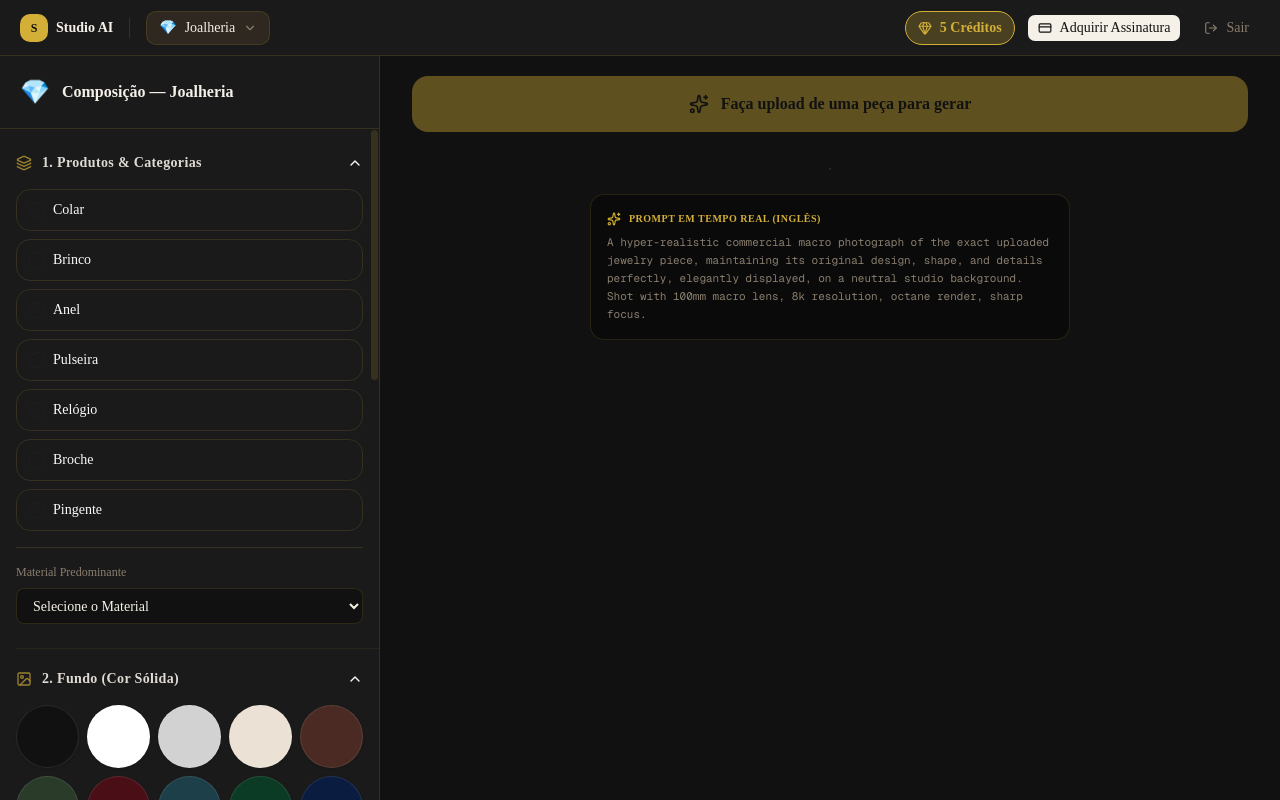
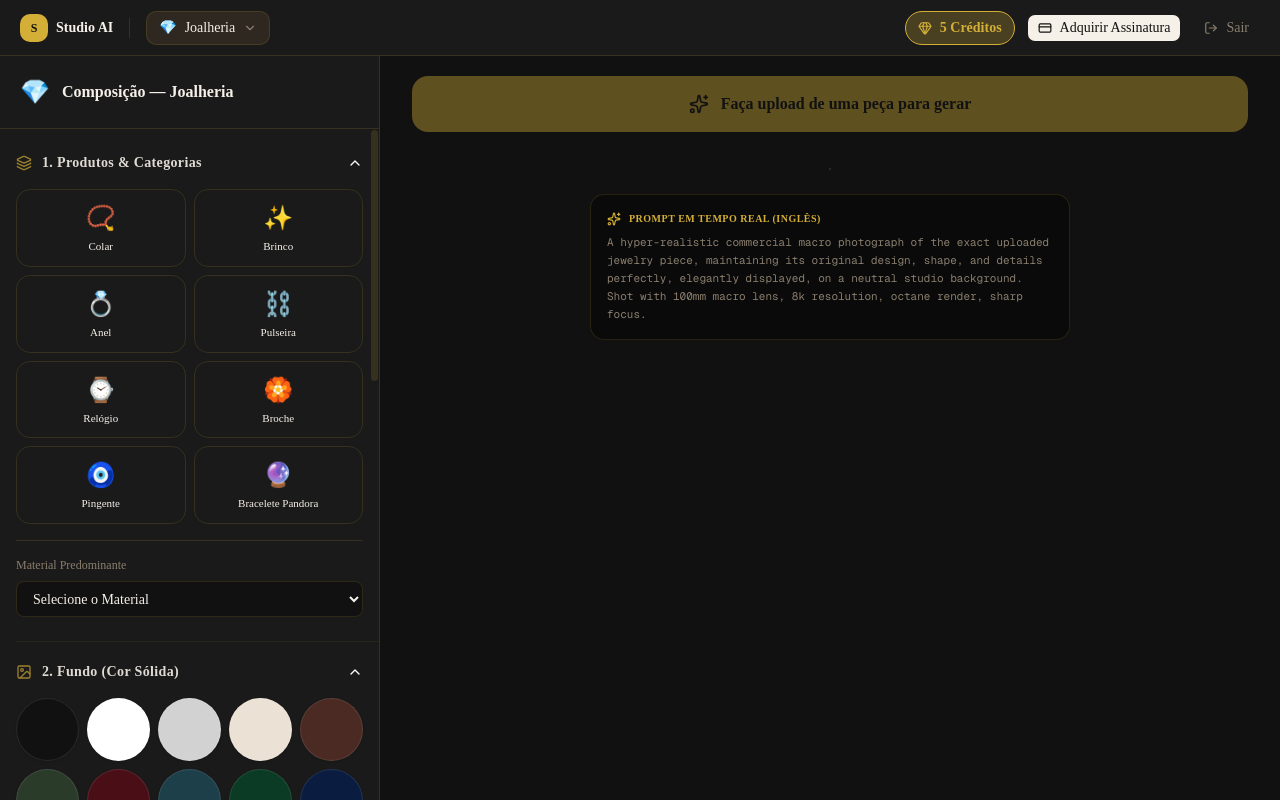
Before and after one commit to giovani-neksti/studio, a Next.js app: page /studio in a window 1280 px wide. Built offline with nearby package versions, Linux system fonts and the light colour scheme.

Commit message:
feat: adiciona bracelete pandora e grelha de icones 2x4

```diff
--- a/src/components/Sidebar.tsx
+++ b/src/components/Sidebar.tsx
@@ -13,7 +13,8 @@ import {
   Type,
   CheckCircle2,
   BoxSelect,
-  AlignVerticalSpaceAround
+  AlignVerticalSpaceAround,
+  UploadCloud
 } from 'lucide-react';
 
 interface SidebarProps {
@@ -22,6 +23,31 @@ interface SidebarProps {
   selections: Record<string, any>;
   onSelect: (key: string, value: any) => void;
 }
+
+// Função para Mapear Ícones Ilustrados por Categoria
+const getCategoryIcon = (cat: string) => {
+  if (cat.includes('Colar')) return '📿';
+  if (cat.includes('Brinco')) return '✨';
+  if (cat.includes('Anel')) return '💍';
+  if (cat.includes('Pulseira')) return '⛓️';
+  if (cat.includes('Relógio')) return '⌚';
+  if (cat.includes('Broche')) return '🏵️';
+  if (cat.includes('Pingente')) return '🧿';
+  if (cat.includes('Pandora')) return '🔮';
+
+  if (cat.includes('Camisa') || cat.includes('Blusa')) return '👚';
+  if (cat.includes('Calça') || cat.includes('Saia')) return '👖';
+  if (cat.includes('Vestido')) return '👗';
+  if (cat.includes('Casaco')) return '🧥';
+  if (cat.includes('Acessórios')) return '👜';
+
+  if (cat.includes('Tênis Urbano') || cat.includes('Esportivo')) return '👟';
+  if (cat.includes('Salto Alto')) return '👠';
+  if (cat.includes('Bota')) return '🥾';
+  if (cat.includes('Sapato')) return '👞';
+
+  return '🏷️';
+};
 
 function SectionWrapper({ title, icon, defaultOpen = true, children }: any) {
   const [isOpen, setIsOpen] = useState(defaultOpen);
@@ -72,33 +98,51 @@ export function Sidebar({ config, niche, selections, onSelect }: SidebarProps) {
 
       <ScrollArea className="flex-1 min-h-0">
         <div className="py-3">
-          {/* PASSO 1: CATEGORIA E NOVO CAMPO MATERIAL */}
+          {/* PASSO 1: CATEGORIA COM GRELHA DE ÍCONES (2 Colunas) E NOVO CAMPO MATERIAL */}
           <SectionWrapper title="1. Produtos & Categorias" icon={<Layers className="w-4 h-4" />}>
-            <div className="grid grid-cols-1 gap-2">
+            <div className="grid grid-cols-2 gap-2">
               {config.categories.map((cat) => {
                 const uploadKey = `upload_${cat}`;
                 const hasUpload = !!selections[uploadKey];
                 const isActive = selections.category === cat;
+                const icon = getCategoryIcon(cat);
+
                 return (
-                  <div key={cat} className={`flex flex-col border rounded-xl overflow-hidden ${isActive ? 'border-[var(--primary)]' : 'border-[var(--border)]'}`}>
-                    <button onClick={() => onSelect('category', cat)} className={`px-3 py-2.5 text-sm flex items-center justify-between ${isActive ? 'bg-[var(--primary)]/10 text-[var(--primary)]' : ''}`}>
-                      <div className="flex items-center gap-2">
-                        {hasUpload ? <CheckCircle2 className="w-4 h-4 text-green-500" /> : <div className="w-4 h-4 rounded-full border border-dashed opacity-40" />}
-                        {cat}
-                      </div>
-                    </button>
-                    {isActive && (
-                      <div className="p-3 bg-[var(--background)]">
-                        <div onClick={() => fileInputRef.current?.click()} className="border-2 border-dashed rounded-lg p-4 text-center cursor-pointer">
-                          <input type="file" ref={fileInputRef} className="hidden" accept="image/*" onChange={handleFileUpload} />
-                          <span className="text-xs truncate block">{hasUpload ? selections[uploadKey]?.name : 'Fazer Upload'}</span>
-                        </div>
-                      </div>
+                  <button
+                    key={cat}
+                    onClick={() => onSelect('category', cat)}
+                    className={`relative flex flex-col items-center justify-center p-3 rounded-xl border transition-all
+                      ${isActive
+                        ? 'border-[var(--primary)] bg-[var(--primary)]/5 ring-1 ring-[var(--primary)]/30'
+                        : 'border-[var(--border)] hover:border-[var(--primary)]/50'}`}
+                  >
+                    {hasUpload && (
+                      <CheckCircle2 className="absolute top-2 right-2 w-3.5 h-3.5 text-green-500" />
                     )}
-                  </div>
+                    <span className="text-2xl mb-1.5">{icon}</span>
+                    <span className={`text-[11px] font-medium leading-tight text-center ${isActive ? 'text-[var(--primary)]' : 'text-[var(--foreground)]'}`}>
+                      {cat}
+                    </span>
+                  </button>
                 );
               })}
             </div>
+
+            {/* ÁREA DE UPLOAD (Aparece em baixo da grelha quando a categoria está selecionada) */}
+            {activeCategory && (
+              <div className="mt-3">
+                <div
+                  onClick={() => fileInputRef.current?.click()}
+                  className="p-4 border-2 border-dashed border-[var(--primary)]/50 bg-[var(--primary)]/5 rounded-xl text-center cursor-pointer hover:bg-[var(--primary)]/10 transition-colors"
+                >
+                  <input type="file" ref={fileInputRef} className="hidden" accept="image/*" onChange={handleFileUpload} />
+                  <UploadCloud className="w-5 h-5 mx-auto mb-2 text-[var(--primary)] opacity-80" />
+                  <span className="text-xs font-medium text-[var(--primary)] block truncate">
+                    {selections[activeUploadKey!] ? selections[activeUploadKey!].name : `Fazer Upload de ${activeCategory}`}
+                  </span>
+                </div>
+              </div>
+            )}
 
             {/* SELETOR DE MATERIAL */}
             {hasMaterials && (
--- a/src/lib/niche-config.ts
+++ b/src/lib/niche-config.ts
@@ -39,7 +39,7 @@ export interface NicheConfig {
   icon: string;
   tagline: string;
   categories: string[];
-  materialOptions?: MaterialOption[]; // NOVO: Opcional, pois sapatos e roupas podem não precisar
+  materialOptions?: MaterialOption[];
   solidColors: { name: string; hex: string }[];
   scenarios: { title: string; desc: string }[];
   displayOptions: DisplayOption[];
@@ -49,7 +49,6 @@ export interface NicheConfig {
   formats: FormatOption[];
 }
 
-// Fixed shared options
 const sharedFormats: FormatOption[] = [
   { id: 'square', label: 'Feed Quadrado', ratio: '1:1', pixels: '1080x1080', social: 'Instagram / Facebook' },
   { id: 'portrait', label: 'Post Retrato', ratio: '4:5', pixels: '1080x1350', social: 'Instagram Feed' },
@@ -77,9 +76,9 @@ export const nicheConfigs: Record<NicheKey, NicheConfig> = {
     themeClass: 'theme-jewelry',
     icon: '💎',
     tagline: 'Componha cenários de luxo ao redor das suas joias',
-    categories: ['Colar', 'Brinco', 'Anel', 'Pulseira', 'Relógio', 'Broche', 'Pingente'],
+    // NOVO: Adicionado 'Bracelete Pandora' (Total 8 Itens para grelha 2x4)
+    categories: ['Colar', 'Brinco', 'Anel', 'Pulseira', 'Relógio', 'Broche', 'Pingente', 'Bracelete Pandora'],
 
-    // NOVO: Materiais de Joalharia
     materialOptions: [
       { id: 'gold_yellow', label: 'Ouro Amarelo' },
       { id: 'gold_white', label: 'Ouro Branco / Prata' },
@@ -87,7 +86,6 @@ export const nicheConfigs: Record<NicheKey, NicheConfig> = {
       { id: 'gemstone', label: 'Pedraria Predominante' },
     ],
 
-    // 20 CORES PREMIUM DE MOSTRUÁRIO
     solidColors: [
       { name: 'Preto Veludo', hex: '#111111' },
       { name: 'Branco Neve', hex: '#FFFFFF' },
--- a/src/lib/prompt-builder.ts
+++ b/src/lib/prompt-builder.ts
@@ -6,9 +6,9 @@ export const jewelryDictionary: Record<string, Record<string, string>> = {
         "Pulseira": "a sophisticated luxury bracelet",
         "Relógio": "a premium luxury watch",
         "Broche": "an exquisite designer brooch",
-        "Pingente": "a beautiful delicate pendant"
+        "Pingente": "a beautiful delicate pendant",
+        "Bracelete Pandora": "a premium charm bracelet loaded with intricate silver and glass charms, Pandora style"
     },
-    // NOVO: Dicionário de Material
     material: {
         "gold_yellow": "featuring rich warm golden reflections and highly polished yellow gold material properties",
         "gold_white": "featuring cool pristine silver highlights, bright white gold material, and sharp metallic reflections",
@@ -71,7 +71,6 @@ export function buildEnglishPrompt(niche: string, selections: any) {
     const productCat = selections.category || '';
     const productText = dict.produto[productCat] || "a luxury jewelry piece";
 
-    // NOVO: Lê o material escolhido
     const materialSelection = selections.material || '';
     const materialText = dict.material[materialSelection] ? `, ${dict.material[materialSelection]}` : "";
 
@@ -92,7 +91,6 @@ export function buildEnglishPrompt(niche: string, selections: any) {
         textPrompt = `TEXT OVERLAY: There is a prominent text graphic overlay on the image that exactly says "${selections.text}". The text is ${typoText} and is ${positionText}.`;
     }
 
-    // INJEÇÃO SEGURA NA STRING (Mantido o resto intacto)
     const finalEnglishPrompt = `A hyper-realistic commercial macro photograph of the exact uploaded jewelry piece, maintaining its original design, shape, and details perfectly${materialText}, ${displayText}, ${backgroundText}. ${textPrompt} Shot with 100mm macro lens, 8k resolution, octane render, sharp focus.`;
 
     return finalEnglishPrompt;
```
